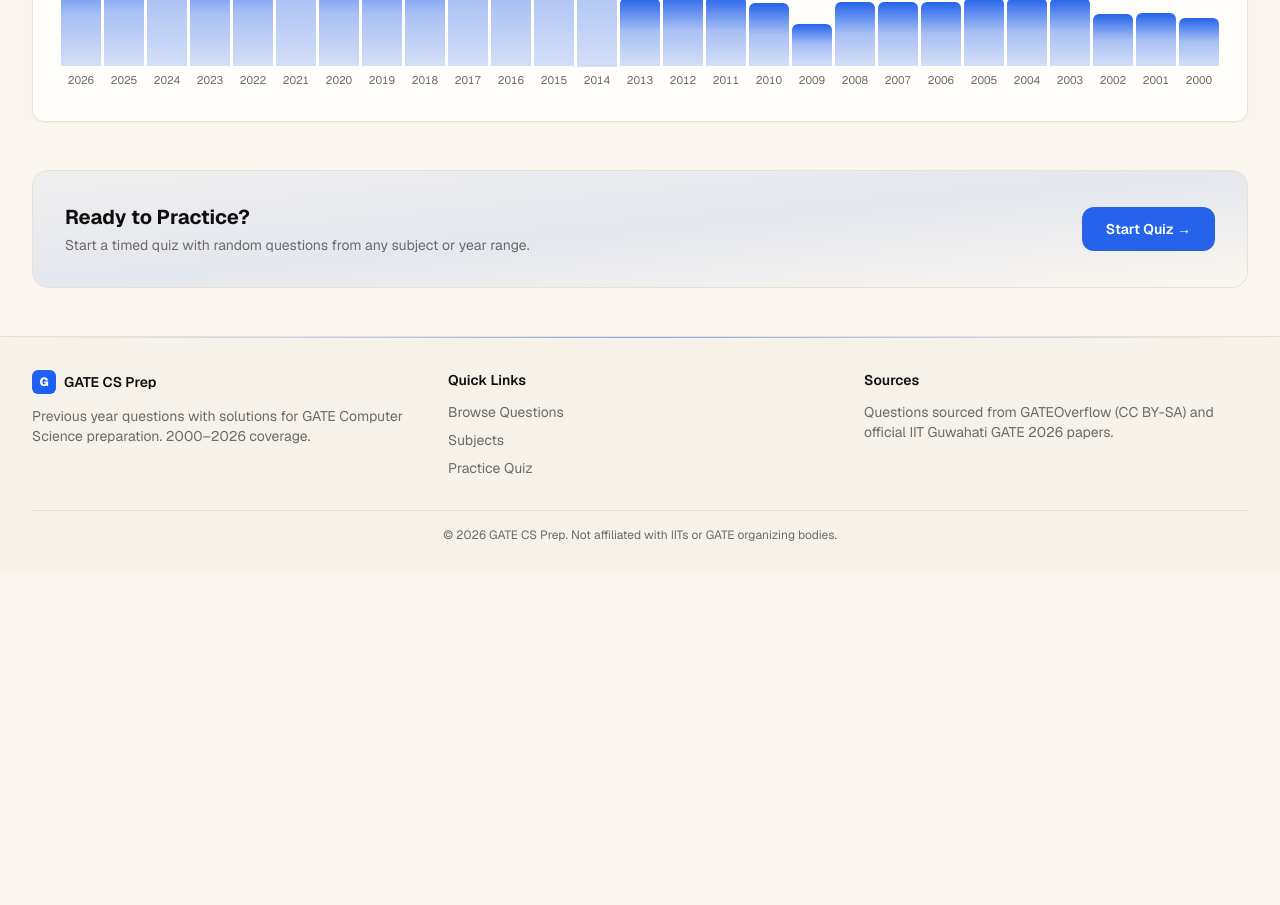
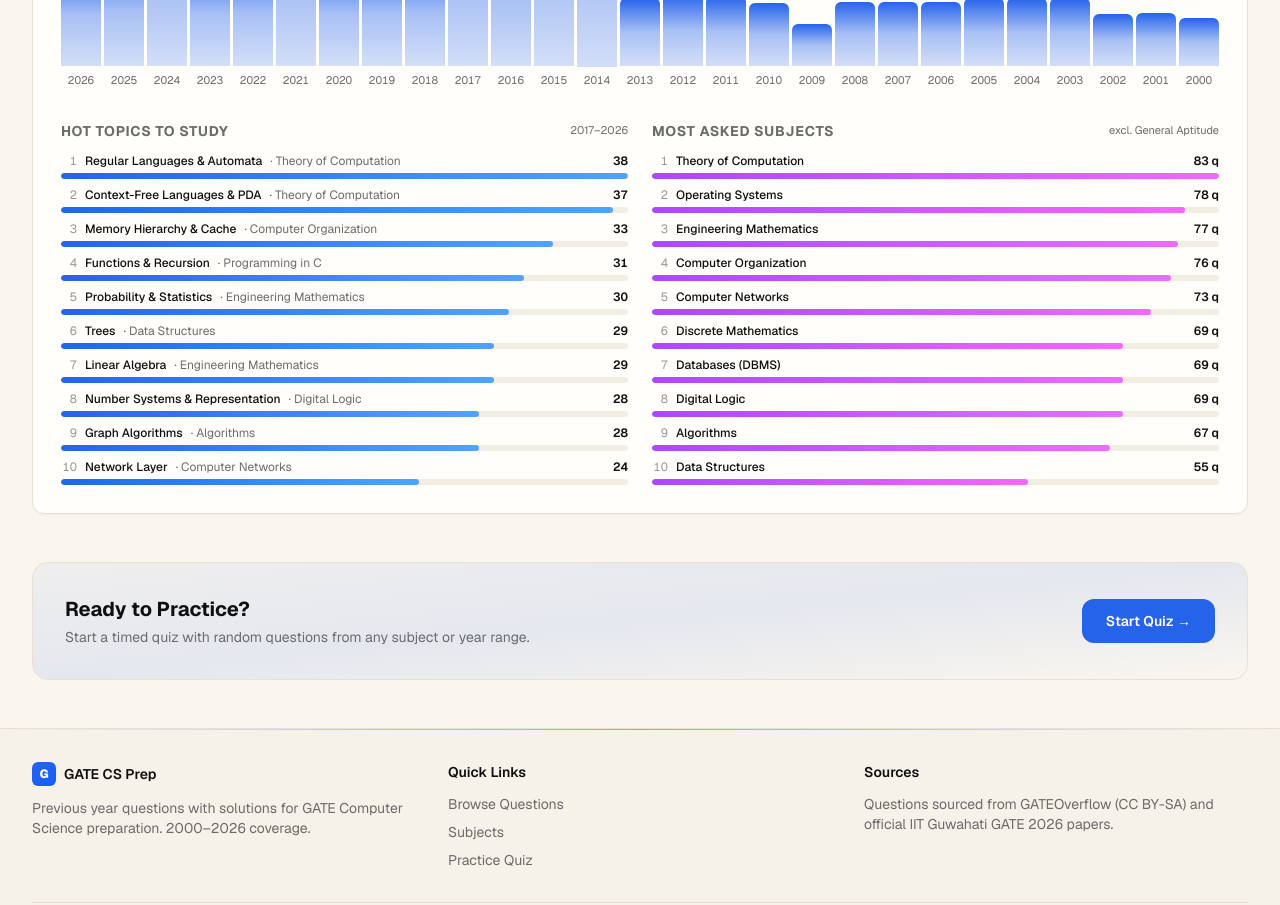
Before and after one commit to biswarup14/studyGate, a Next.js app: page / in a window 1280 px wide. Shown: the part 1860-2765 px from the top of the page. Before the commit the page ends 2435 px from the top, so only its background shows below. Built offline with nearby package versions, Linux system fonts and the light colour scheme; no server answers.

Commit message:
hot-topics statistics added

```diff
--- a/app/page.tsx
+++ b/app/page.tsx
@@ -1,14 +1,28 @@
 "use client";
-import { useState, useEffect } from "react";
+import { useState, useEffect, useMemo } from "react";
 import Link from "next/link";
 import { SubjectCard } from "@/components/SubjectCard";
 import { CountdownTimer } from "@/components/CountdownTimer";
 import { useSubjectProgress } from "@/components/useSubjectProgress";
-import { IndexData } from "@/lib/types";
+import { IndexData, Question } from "@/lib/types";
+
+const LAST_10_YEARS = Array.from({ length: 10 }, (_, i) => 2026 - i); // 2017–2026
+
+interface TopicStat {
+  subject: string;
+  topic: string;
+  count: number;
+}
+
+interface SubjectStat {
+  subject: string;
+  count: number;
+}
 
 export default function HomePage() {
   const [index, setIndex] = useState<IndexData | null>(null);
   const [loading, setLoading] = useState(true);
+  const [recentQuestions, setRecentQuestions] = useState<Question[]>([]);
   const { subjectProgress, mounted } = useSubjectProgress();
 
   useEffect(() => {
@@ -17,6 +31,39 @@ export default function HomePage() {
       .then((d) => { setIndex(d); setLoading(false); })
       .catch(() => setLoading(false));
   }, []);
+
+  useEffect(() => {
+    Promise.all(
+      LAST_10_YEARS.map((y) =>
+        fetch(`/data/questions-${y}.json`)
+          .then((r) => (r.ok ? r.json() : []))
+          .catch(() => [])
+      )
+    ).then((results) => setRecentQuestions(results.flat()));
+  }, []);
+
+  const hotTopics = useMemo<TopicStat[]>(() => {
+    const counts = new Map<string, TopicStat>();
+    recentQuestions.forEach((q) => {
+      if (q.subject === "General Aptitude" || !q.subtopic) return;
+      const key = `${q.subject}\u0000${q.subtopic}`;
+      const cur = counts.get(key) || { subject: q.subject, topic: q.subtopic, count: 0 };
+      cur.count += 1;
+      counts.set(key, cur);
+    });
+    return [...counts.values()].sort((a, b) => b.count - a.count).slice(0, 10);
+  }, [recentQuestions]);
+
+  const hotSubjects = useMemo<SubjectStat[]>(() => {
+    const counts = new Map<string, number>();
+    recentQuestions.forEach((q) => {
+      if (q.subject === "General Aptitude") return;
+      counts.set(q.subject, (counts.get(q.subject) || 0) + 1);
+    });
+    return [...counts.entries()]
+      .map(([subject, count]) => ({ subject, count }))
+      .sort((a, b) => b.count - a.count);
+  }, [recentQuestions]);
 
   if (loading || !index) {
     return (
@@ -231,6 +278,100 @@ export default function HomePage() {
               })}
             </div>
           </div>
+
+          {/* Detailed statistics: last 10 years */}
+          <div className="mt-7 grid gap-6 lg:grid-cols-2">
+            {/* Hot topics to study */}
+            <div>
+              <div className="flex items-center justify-between mb-3">
+                <h3 className="text-sm font-bold uppercase tracking-wider text-muted-foreground">
+                  Hot Topics to Study
+                </h3>
+                <span className="text-[11px] text-muted-foreground">2017–2026</span>
+              </div>
+              {recentQuestions.length === 0 ? (
+                <div className="space-y-2">
+                  {Array.from({ length: 6 }, (_, i) => (
+                    <div key={i} className="skeleton h-7" />
+                  ))}
+                </div>
+              ) : (
+                <ul className="space-y-2">
+                  {hotTopics.map((t, i) => {
+                    const pct = (t.count / hotTopics[0].count) * 100;
+                    return (
+                      <li key={`${t.subject}-${t.topic}`} className="group relative">
+                        <Link
+                          href={`/subjects/${t.subject.toLowerCase().replace(/[^a-z0-9]+/g, "-")}?subtopic=${encodeURIComponent(t.topic)}`}
+                          className="block"
+                        >
+                          <div className="flex items-center justify-between gap-2 text-xs mb-1">
+                            <span className="flex items-center gap-2 min-w-0">
+                              <span className="w-4 text-right shrink-0 tabular-nums text-muted-foreground/70">{i + 1}</span>
+                              <span className="truncate font-medium">{t.topic}</span>
+                              <span className="hidden sm:inline text-muted-foreground truncate">· {t.subject}</span>
+                            </span>
+                            <span className="shrink-0 tabular-nums font-semibold">{t.count}</span>
+                          </div>
+                          <div className="h-1.5 rounded-full bg-muted overflow-hidden">
+                            <div
+                              className="h-full rounded-full bg-gradient-to-r from-primary to-blue-400 animate-grow-bar"
+                              style={{ width: `${pct}%`, animationDelay: `${i * 40}ms` }}
+                            />
+                          </div>
+                        </Link>
+                      </li>
+                    );
+                  })}
+                </ul>
+              )}
+            </div>
+
+            {/* Most asked subjects (excl. GA) */}
+            <div>
+              <div className="flex items-center justify-between mb-3">
+                <h3 className="text-sm font-bold uppercase tracking-wider text-muted-foreground">
+                  Most Asked Subjects
+                </h3>
+                <span className="text-[11px] text-muted-foreground">excl. General Aptitude</span>
+              </div>
+              {recentQuestions.length === 0 ? (
+                <div className="space-y-2">
+                  {Array.from({ length: 6 }, (_, i) => (
+                    <div key={i} className="skeleton h-7" />
+                  ))}
+                </div>
+              ) : (
+                <ul className="space-y-2">
+                  {hotSubjects.slice(0, 10).map((s, i) => {
+                    const pct = (s.count / hotSubjects[0].count) * 100;
+                    return (
+                      <li key={s.subject} className="group relative">
+                        <Link
+                          href={`/subjects/${s.subject.toLowerCase().replace(/[^a-z0-9]+/g, "-")}`}
+                          className="block"
+                        >
+                          <div className="flex items-center justify-between gap-2 text-xs mb-1">
+                            <span className="flex items-center gap-2 min-w-0">
+                              <span className="w-4 text-right shrink-0 tabular-nums text-muted-foreground/70">{i + 1}</span>
+                              <span className="truncate font-medium">{s.subject}</span>
+                            </span>
+                            <span className="shrink-0 tabular-nums font-semibold">{s.count} q</span>
+                          </div>
+                          <div className="h-1.5 rounded-full bg-muted overflow-hidden">
+                            <div
+                              className="h-full rounded-full bg-gradient-to-r from-purple-500 to-fuchsia-400 animate-grow-bar"
+                              style={{ width: `${pct}%`, animationDelay: `${i * 40}ms` }}
+                            />
+                          </div>
+                        </Link>
+                      </li>
+                    );
+                  })}
+                </ul>
+              )}
+            </div>
+          </div>
         </div>
       </section>
 
```
